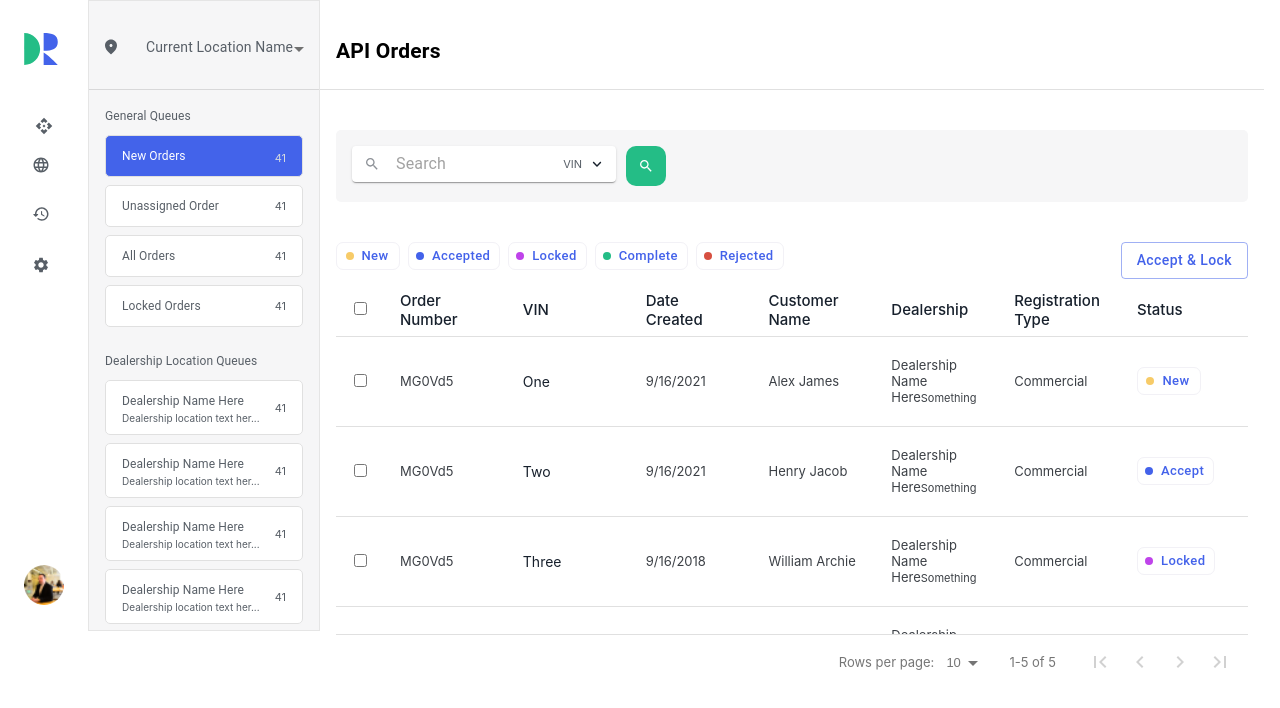
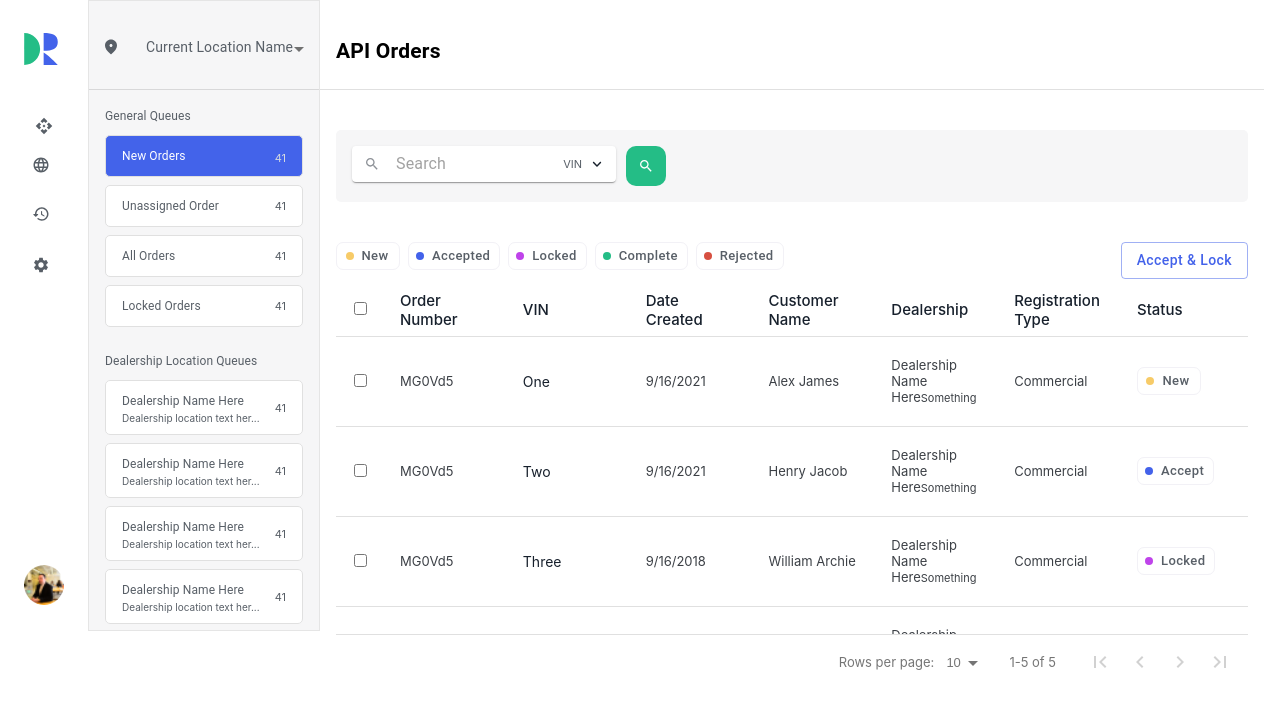
Before and after one commit to sadiq5566/dr-portal-mui-pagination, a React (Create React App) app: page / in a window 1280 px wide. Shown: the top 708 px of the page. Built offline with nearby package versions, Linux system fonts and the light colour scheme.

Commit message:
some fixing

```diff
--- a/src/Components/Button/index.tsx
+++ b/src/Components/Button/index.tsx
@@ -57,7 +57,7 @@ const useStyles = makeStyles((theme: Theme) => ({
     textTransform: "none",
     border: `1px solid ${theme.palette.info.main}`,
     borderColor: `${theme.palette.success.contrastText} !important`,
-    color: theme.palette.primary.dark,
+    color: `${theme.palette.primary.dark} !important`,
     whiteSpace: "nowrap",
     height: "28px"
   },
--- a/src/theme.tsx
+++ b/src/theme.tsx
@@ -67,6 +67,9 @@ const theme = createTheme({
       main: `${offWhite}`
     },
     lightGray: {
+      light: `${lGray}`
+    },
+    lightBlack: {
       light: `${lGray}`
     },
     common: {
```
